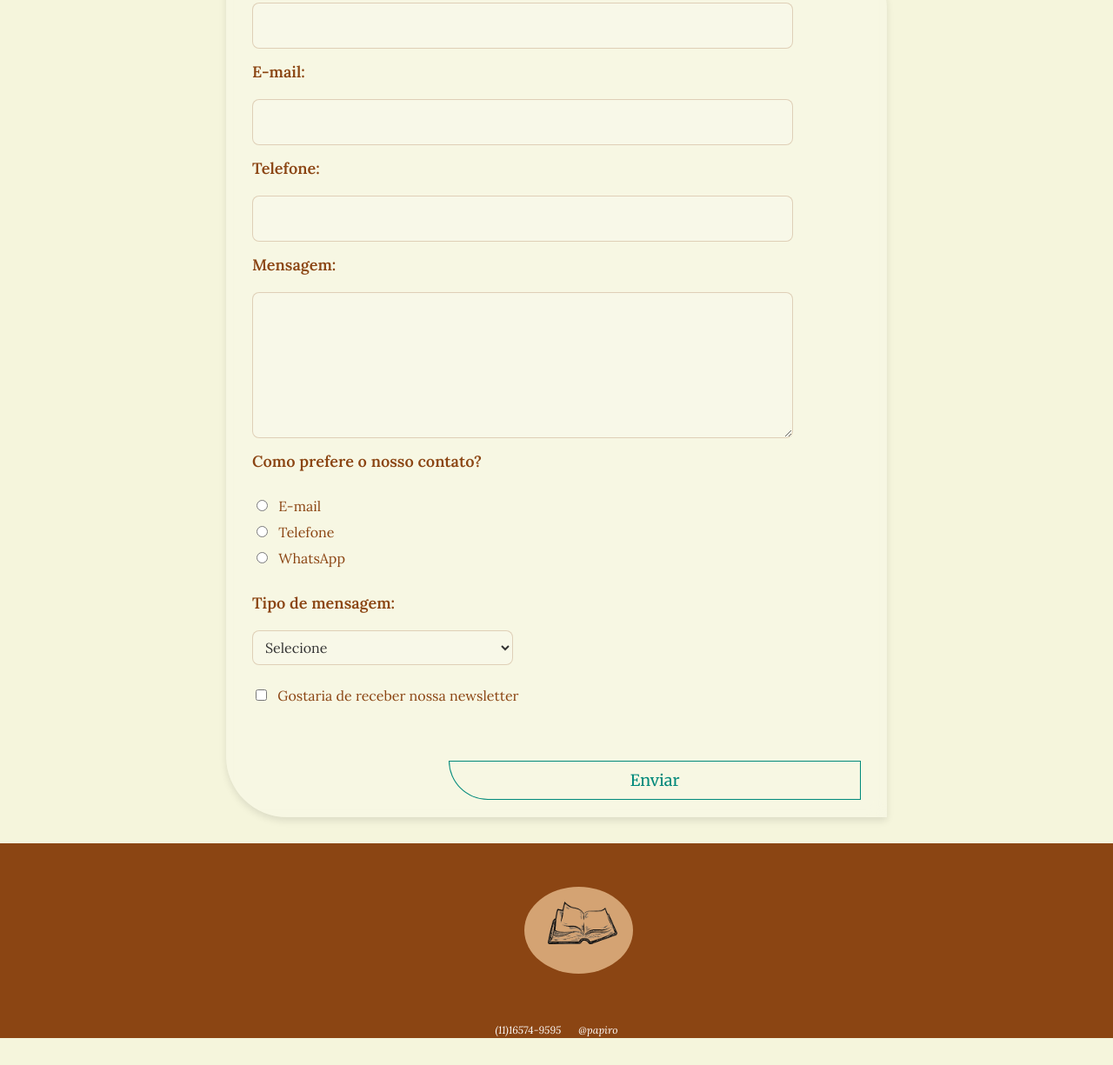
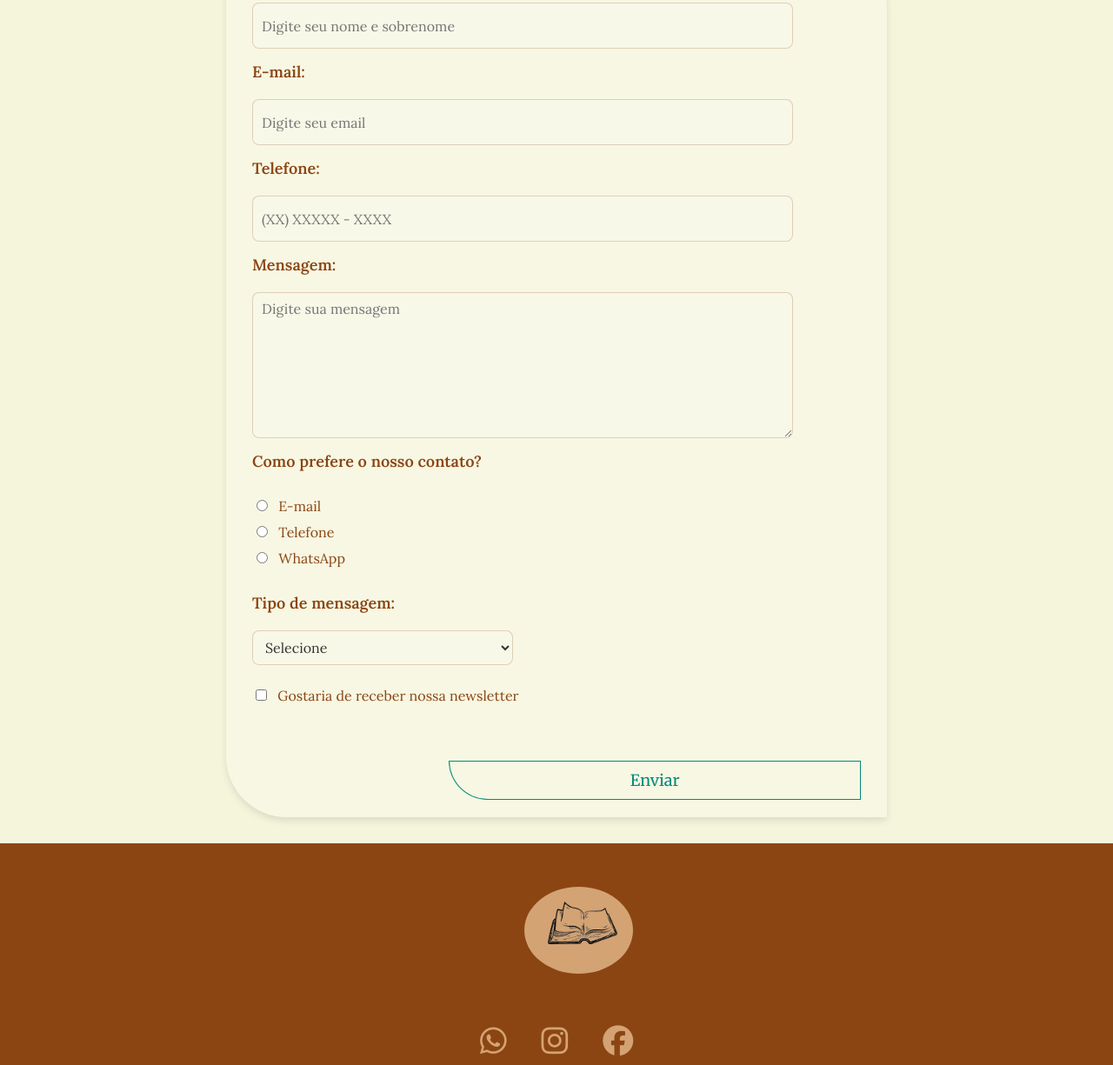
Before and after one commit to Livia2710/Papiro, a plain HTML site: page contato.html in a window 1280 px wide. Shown: the part 291-1516 px from the top of the page at 87% size. Before the commit the page ends 1485 px from the top, so only its background shows below. Drawn offline with Linux system fonts and the light colour scheme.

Commit message:
arrumando o footer

```diff
--- a/contato.html
+++ b/contato.html
@@ -5,6 +5,7 @@
     <meta name="viewport" content="width=device-width, initial-scale=1.0">
     <link rel="shortcut icon" href="./img/logo_favicon.png" type="image/x-icon">
     <link rel="stylesheet" href="./css/contato.css">
+    <link rel="stylesheet" href="https://cdnjs.cloudflare.com/ajax/libs/font-awesome/6.5.0/css/all.min.css">
     <title>Contato</title>
 </head>
 <body>
@@ -27,16 +28,16 @@
         <h1>Contato</h1>
         <form id="contatoForm">
             <label for="nome">Nome e Sobrenome:</label>
-            <input type="text" id="nome" name="nome" required>
+            <input type="text" id="nome" name="nome" placeholder="Digite seu nome e sobrenome" required>
 
             <label for="email">E-mail:</label>
-            <input type="email" id="email" name="email" required>
+            <input type="email" id="email" name="email" placeholder="Digite seu email" required>
 
             <label for="telefone">Telefone:</label>
-            <input type="tel" id="telefone" name="telefone" required>
+            <input type="tel" id="telefone" name="telefone" placeholder="(XX) XXXXX - XXXX " required>
 
             <label for="mensagem">Mensagem:</label>
-            <textarea id="mensagem" name="mensagem" rows="10" cols="70" required></textarea>
+            <textarea id="mensagem" name="mensagem" rows="10" cols="70" placeholder="Digite sua mensagem"required></textarea>
 
             <label>Como prefere o nosso contato?</label>
             <div class="radio-group">
@@ -63,12 +64,14 @@
 
             <input class="botao" type="submit" value="Enviar">
         </form>
+
+        <div class="mensagem-sucesso" id="menSucesso"></div>
      </main>
 
 
       <!-- _________________________________________________________ -->
       <!-- Footer -->
-       <footer>
+      <footer>
         <div class="footer">
             <div class="circulo">
                 <img class="logotipo" src="./img/logo.png" alt="Logo" width="200px">
@@ -76,10 +79,13 @@
         </div>
             <div class="social-icons">
             <a href="https://wa.me/SEUNUMERO" target="_blank">
-                <i class="fab fa-whatsapp" style="font-size: 12px; color: white;">(11)16574-9595</i>
+                <i  class="fab fa-whatsapp" ></i>
             </a>
             <a href="https://www.instagram.com/SEUPERFIL" target="_blank">
-                <i class="fab fa-instagram" style="font-size: 12px; color: white;">@papiro</i>
+                <i class="fab fa-instagram"></i>
+            </a>
+            <a href="https://www.instagram.com/SEUPERFIL" target="_blank">
+                <i class="fab fa-facebook"></i>
             </a>
         </div>
     </footer>
--- a/css/contato.css
+++ b/css/contato.css
@@ -273,14 +273,25 @@ footer{
 .social-icons {
     display: flex;
     justify-content: center;
+    align-items: center;
     gap: 20px;
 }
 
-.social-icons a img {
+.fab {
+    font-size: 35px;
 
-    width: 30px;
-    height: 30px;
-    transition: transform 0.3s;
+    background-color: #8b4513;
+    color: #d4a373;
+    border-radius: 100%;
+    padding: 10PX;
+
+}
+
+.fab:hover{
+    background-color: #d4a373;
+    color: #8b4513;
+    transition: 0.3s all;
+
 }
 
 .social-icons a img:hover {
--- a/css/produtos.css
+++ b/css/produtos.css
@@ -178,18 +178,51 @@ h1 {
     border-radius: 8px;
 }
 
-/* Footer Styling */
-.footer {
+/* ____________________________________________________________ */
+/* Footer */
+
+.footer{
     display: flex;
     justify-content: center;
     align-items: center;
+    text-align: center;
     background-color: #8b4513;
     color: #f5f5dc;
     height: 200px;
 }
 
-footer {
+footer{
     background-color: #8b4513;
+    text-align: center;
+}
+
+/* Ícones sociais abaixo da logo */
+.social-icons {
+    display: flex;
+    justify-content: center;
+    align-items: center;
+    gap: 20px;
+}
+
+.fab {
+    font-size: 35px;
+
+    background-color: #8b4513;
+    color: #d4a373;
+    border-radius: 100%;
+    padding: 10PX;
+
+}
+
+.fab:hover{
+    background-color: #d4a373;
+    color: #8b4513;
+    transition: 0.3s all;
+
+}
+
+.social-icons a img:hover {
+    transform: scale(1.2);
 }
 
 /* Scrollbar Styling */
--- a/css/style.css
+++ b/css/style.css
@@ -415,14 +415,24 @@ footer{
 .social-icons {
     display: flex;
     justify-content: center;
+    align-items: center;
     gap: 20px;
 }
 
-.social-icons a img {
+.fab {
+    font-size: 35px;
 
-    width: 30px;
-    height: 30px;
-    transition: transform 0.3s;
+    background-color: #8b4513;
+    color: #d4a373;
+    border-radius: 100%;
+    padding: 10PX;
+
+}
+
+.fab:hover{
+    background-color: #d4a373;
+    color: #8b4513;
+    transition: 0.3s all;
 
 }
 
```
Also changed, not shown: index.html (+5 -2 lines), produtos.html (+11 -0 lines).
